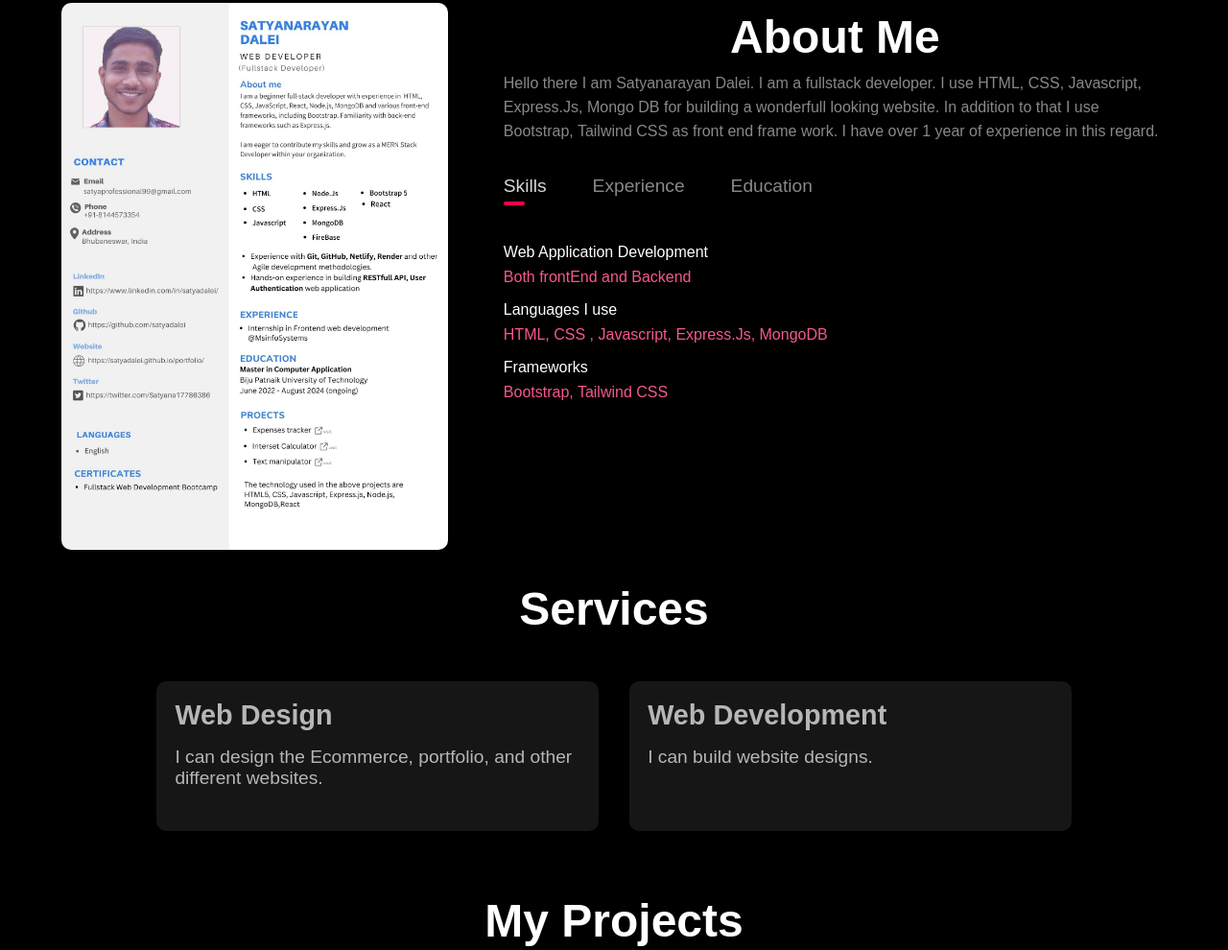
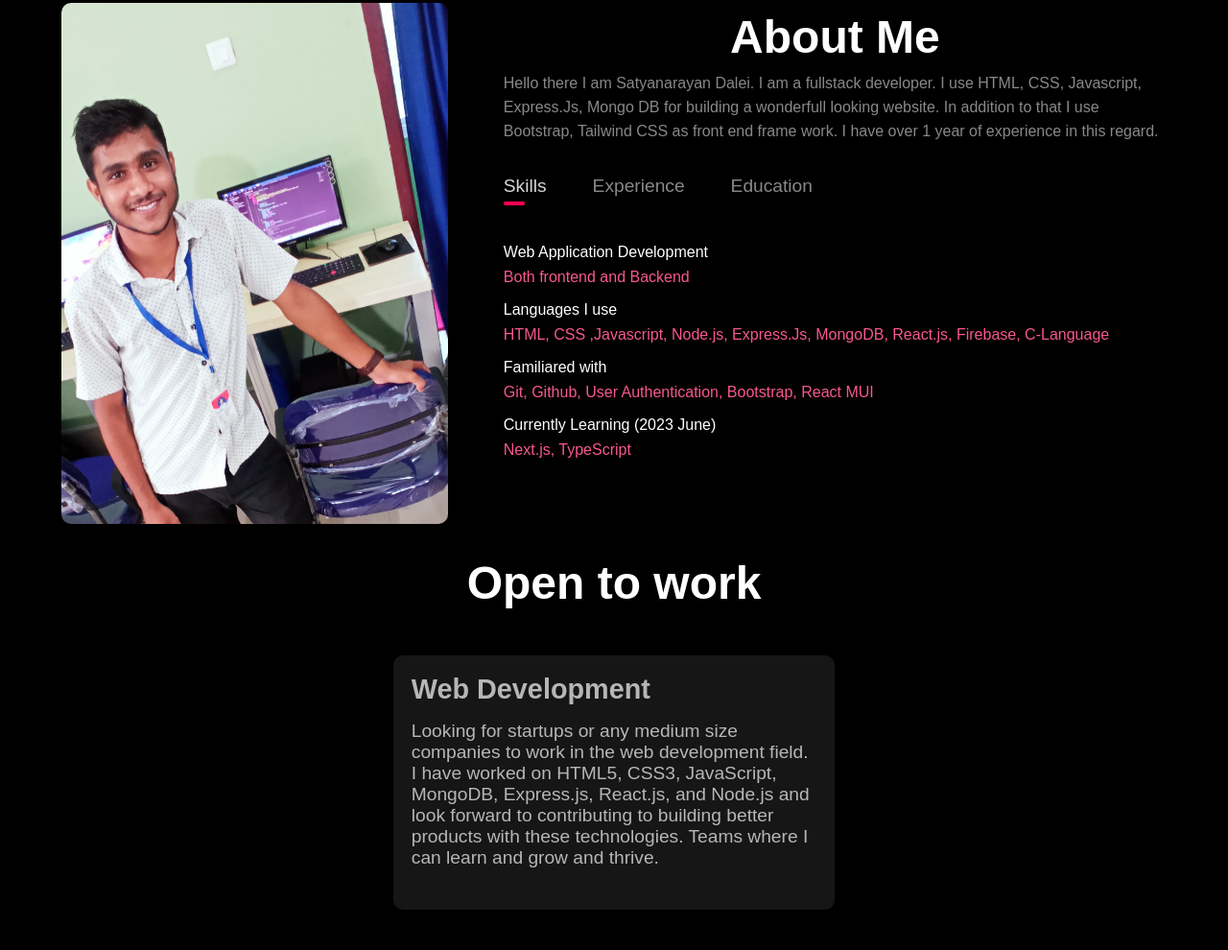
Before and after one commit to satyadalei/portfolio, a plain HTML site: page index.html in a window 1280 px wide. Shown: the part 847-1837 px from the top of the page at 96% size. Drawn offline with Linux system fonts and the light colour scheme.

Commit message:
updating skills section

```diff
--- a/index.html
+++ b/index.html
@@ -71,7 +71,7 @@
       <div class="container">
         <div class="row">
           <div class="about-col-1">
-            <img src="images/Satyanarayan_Resume_19th_may_2023.jpg" alt="An image of Satyanarayan" />
+            <img src="images/satya-about.jpg" alt="An image of Satyanarayan" />
           </div>
           <div class="about-col-2">
             <h1 class="sub-title" >About Me</h1>
@@ -92,12 +92,22 @@
                 <div id="skills" class="tab-contents tab-content-skills active-tab-content">
                     <ul>
                         <li> <span>Web Application Development</span> <br>
-                             <span style="display:inline-block;margin-top:0.5rem; color: #f7588a;" > Both frontEnd and Backend</span> </li>
+                             <span style="display:inline-block;margin-top:0.5rem; color: #f7588a;" > Both frontend and Backend</span> </li>
                         <li> <span>Languages I use</span>  <br>
-                            <span style="display:inline-block;margin-top:0.5rem;color: #f7588a;">HTML, CSS , Javascript, Express.Js, MongoDB</span>
+                            <span style="display:inline-block;margin-top:0.5rem;color: #f7588a;">HTML, CSS ,Javascript, Node.js, Express.Js, MongoDB, React.js, Firebase, C-Language</span>
                         </li>
-                        <li> <span>Frameworks</span>  <br>
-                          <span style="display:inline-block;margin-top:0.5rem;color: #f7588a;">Bootstrap, Tailwind CSS</span>
+                        <li> <span>Familiared with</span>  <br>
+                          <span style="display:inline-block;margin-top:0.5rem;color: #f7588a;">
+                            Git, Github, User Authentication,
+                            Bootstrap,
+                            React MUI
+                          </span>
+                      </li>
+                    </li>
+                    <li> <span>Currently Learning (2023 June) </span>  <br>
+                      <span style="display:inline-block;margin-top:0.5rem;color: #f7588a;">
+                        Next.js, TypeScript
+                      </span>
                   </li>
                     </ul>
                 </div>
@@ -105,7 +115,8 @@
                 <div id="experience" class="tab-contents tab-content-experience">
                   <ul>
                       <li> <span>1 Year of Experience</span> <br>
-                        <span style="display:inline-block;margin-top:0.5rem;color: #f7588a;">@ MS Infosystems </span>
+                        <span style="display:inline-block;margin-top:0.5rem;color: #f7588a;">
+                          @ MS Infosystems (2021 June - 2022 June) </span>
                       </li>
                       <li>  <span> Junior Web Developer and Designer</span> <br>
                           <span style="display:inline-block;margin-top:0.5rem;color: #f7588a;"> Tasked to update and maintain a job site </span>
@@ -115,7 +126,12 @@
                 <!-- Education -->
                 <div id="education" class="tab-contents tab-content-education">
                     <ul>
-                    <li>  <span>2020 Web Development Bootcamp</span> <br>
+                      <li> <span>Master In Computer Application</span> <br>
+                        <span style="display:inline-block;margin-top:0.5rem;color: #f7588a;">
+                          2022-24
+                        </span>
+                      </li>
+                      <li>  <span>Web Development Bootcamp</span> <br>
                         <span style="display:inline-block;margin-top:0.5rem;color: #f7588a;"> By Dr. Angella YU </span>
                     </li>
                       <li> <span>B.SC in Physics</span> <br>
@@ -131,24 +147,22 @@
     <!-- ----------------------------SERVICES-------------------------------------- -->
     <div id="services">
       <div class="container">
-        <h1 class="sub-title" >Services</h1>
+        <h1 class="sub-title" >Open to work</h1>
         <div class="row">
           <div class="service1">
             <!-- <i class="fa-solid fa-pen-nib"></i> -->
-            <h2>Web Design</h2>
+            <h2>Web Development</h2>
             <p>
-              I can design the Ecommerce, portfolio, and other different websites.
+              Looking for startups or any medium size companies to work in the web development field. I have worked on HTML5, CSS3, JavaScript, MongoDB, Express.js, React.js, and Node.js and look forward to contributing to building better products with these technologies. Teams where I can learn and grow and thrive.
             </p>
             <!-- <a href="#">Learn more</a> -->
           </div>
-          <div class="service2">
-            <!-- <i class="fa-solid fa-square-code"></i> -->
+          <!-- <div class="service2">
             <h2>Web Development</h2>
             <p>
               I can build website designs.
             </p>
-            <!-- <a href="#">Learn more</a> -->
-          </div>
+          </div> -->
         </div>
       </div>
     </div>
@@ -241,10 +255,14 @@
   </div>
   <!-- ------------------------------Footer---------------------- -->
    <footer>
-          <p>This website is developed by <br>
-            <span class="developer-name" >Satyanarayan Dalei.</span> <br>
+          <p>
+            This website is developed by me.
+            <!-- <br>
+            <span class="developer-name" >me.</span> -->
+            <br>
             <!-- Do Not Change ID below Do Not Change ID below Do Not Change ID below Do Not Change ID below-->
-             Copyright @Satyanarayan <span id="current-year"></span> </p>
+             Copyright @Satyanarayan <span id="current-year"></span>
+          </p>
    </footer>
    <script>
     document.getElementById("current-year").innerHTML = new Date().getFullYear() ;
--- a/style.css
+++ b/style.css
@@ -14,7 +14,7 @@ body{
     width: 100%;
     min-height: 100vh;
     max-height: 844px;
-    background: url(images/profile_in_web.jpg);
+    /* background: url(images/profile_in_web.jpg); */
     background-position: center;
     background-size: cover;
 }
```
Lines whose indentation alone changed are shown as unchanged.
